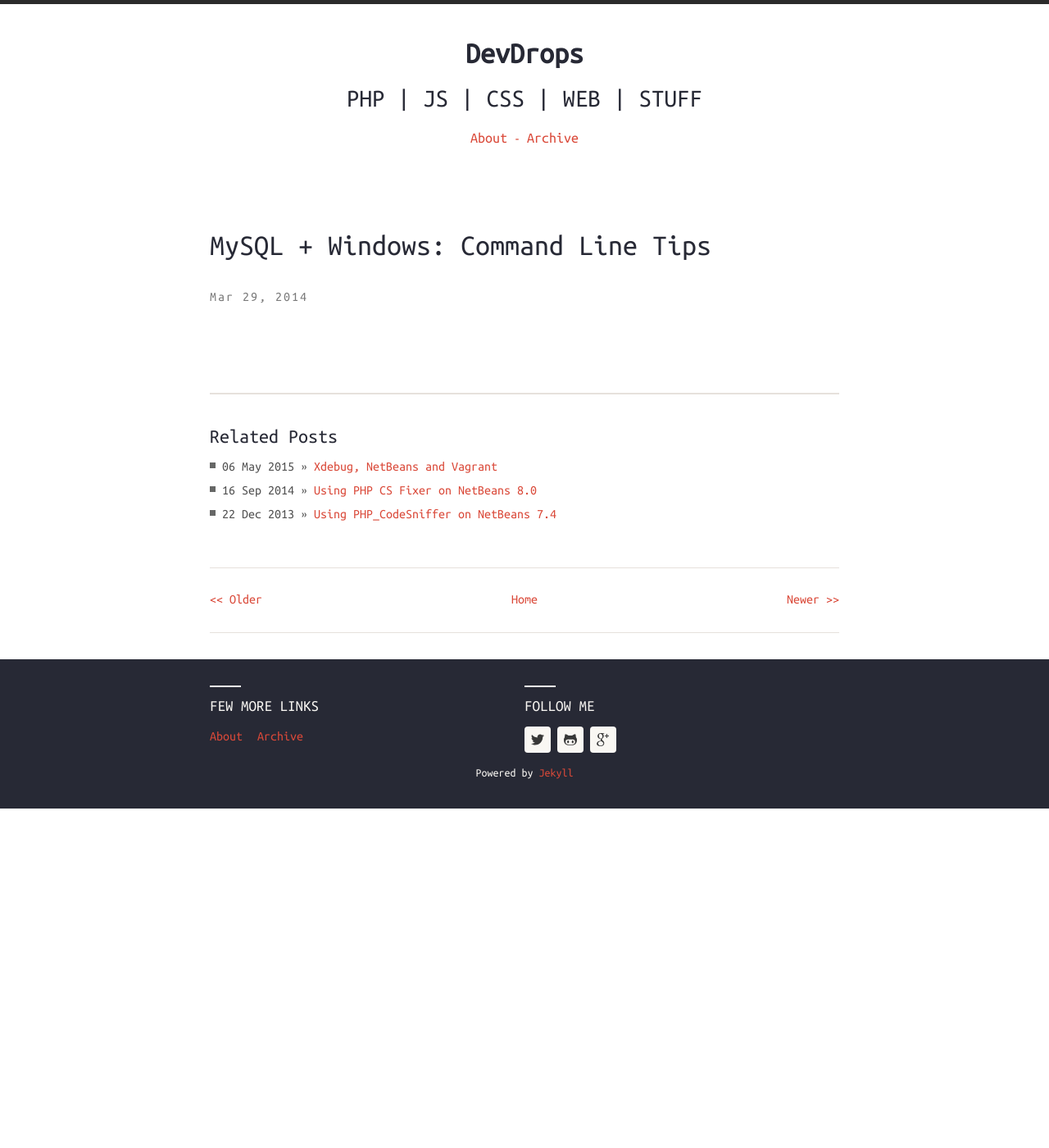
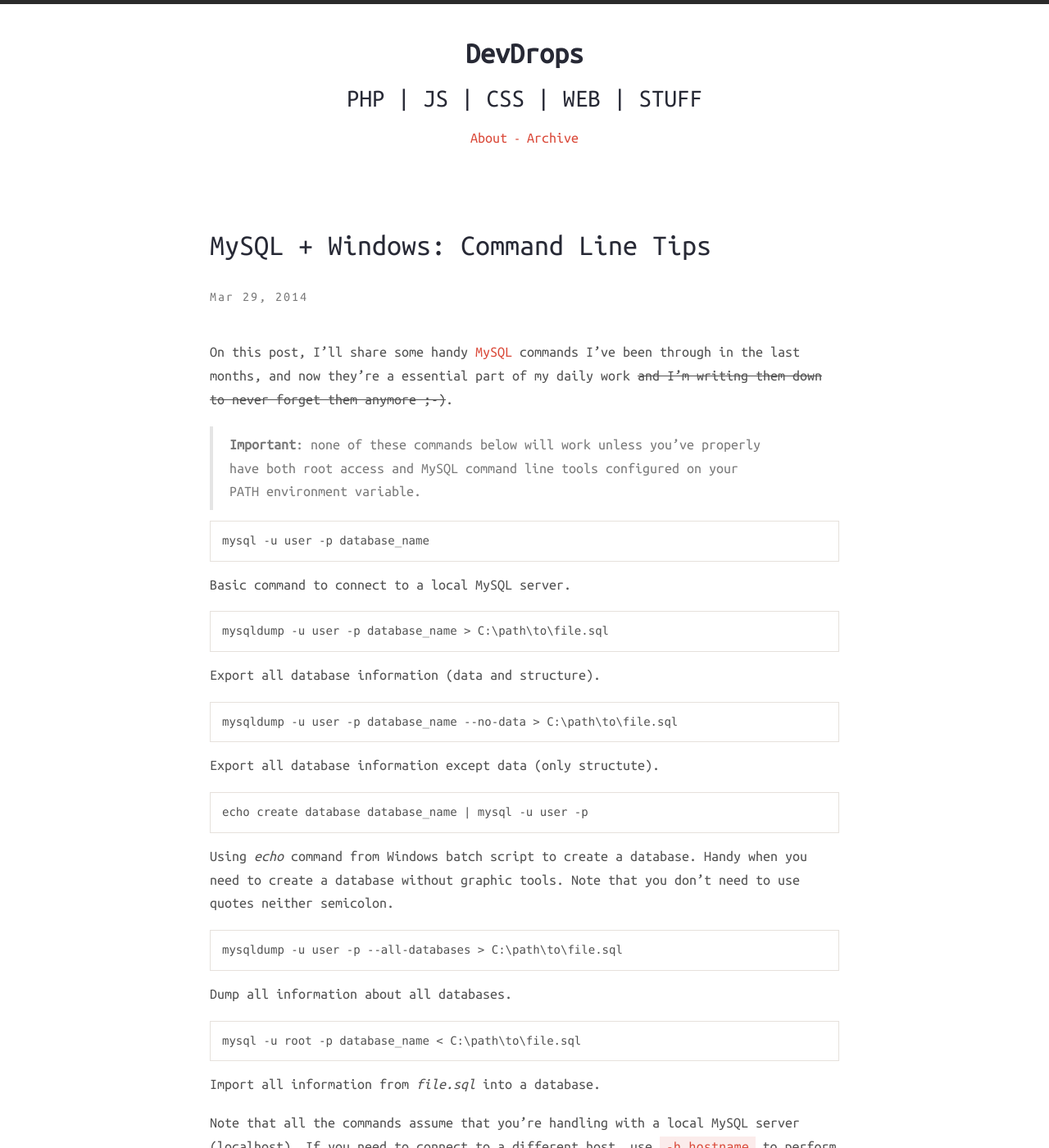
Before and after one commit to devdrops/devdrops.me, a Jekyll site: the page built from _posts/2014-03-29-mysql-windows-command-line-tips.markdown, in a window 1280 px wide and 1400 px high. Shown: the whole window at 82% size. Built offline with Jekyll 4.4.1, drawn with Linux system fonts in a browser that asks for light colours; nearby versions of some CDN libraries; some of the changed text lies outside the part shown.

Commit message:
Moar posts

```diff
--- a/_posts/2014-03-29-mysql-windows-command-line-tips.markdown
+++ b/_posts/2014-03-29-mysql-windows-command-line-tips.markdown
@@ -4,3 +4,33 @@
 date:   2014-03-29
 categories:
 ---
+
+On this post, I'll share some handy [MySQL](http://www.mysql.com/) commands I've been through in the last months, and now they're a essential part of my daily work ~~and I'm writing them down to never forget them anymore ;-)~~.
+
+>**Important**: none of these commands below will work unless you've properly have both root access and MySQL command line tools configured on your PATH environment variable.
+
+<div class="mysql"><pre><code>mysql -u user -p database_name</code></pre></div>
+
+Basic command to connect to a local MySQL server.
+
+<div class="mysql"><pre><code>mysqldump -u user -p database_name > C:\path\to\file.sql</code></pre></div>
+
+Export all database information (data and structure).
+
+<div class="mysql"><pre><code>mysqldump -u user -p database_name --no-data > C:\path\to\file.sql</code></pre></div>
+
+Export all database information except data (only structute).
+
+<div class="mysql"><pre><code>echo create database database_name | mysql -u user -p</code></pre></div>
+
+Using *echo* command from Windows batch script to create a database. Handy when you need to create a database without graphic tools. Note that you don't need to use quotes neither semicolon.
+
+<div class="mysql"><pre><code>mysqldump -u user -p --all-databases > C:\path\to\file.sql</code></pre></div>
+
+Dump all information about all databases.
+
+<div class="mysql"><pre><code>mysql -u root -p database_name < C:\path\to\file.sql</code></pre></div>
+
+Import all information from *file.sql* into a database.
+
+Note that all the commands assume that you're handling with a local MySQL server (localhost). If you need to connect to a different host, use <code>-h hostname</code> to perform every command, as <code>mysql -h hostname -u user -p database_name</code>.
```
